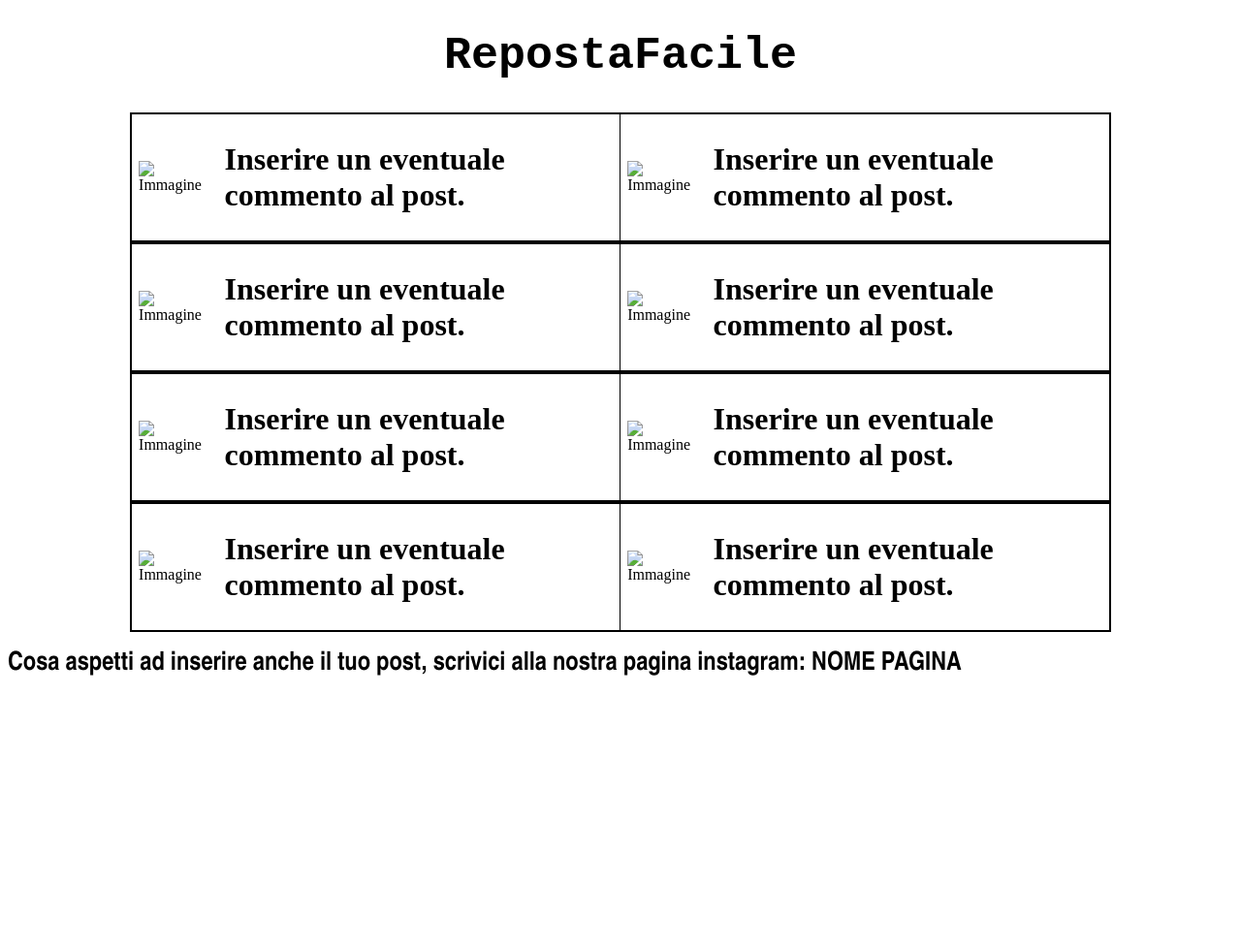
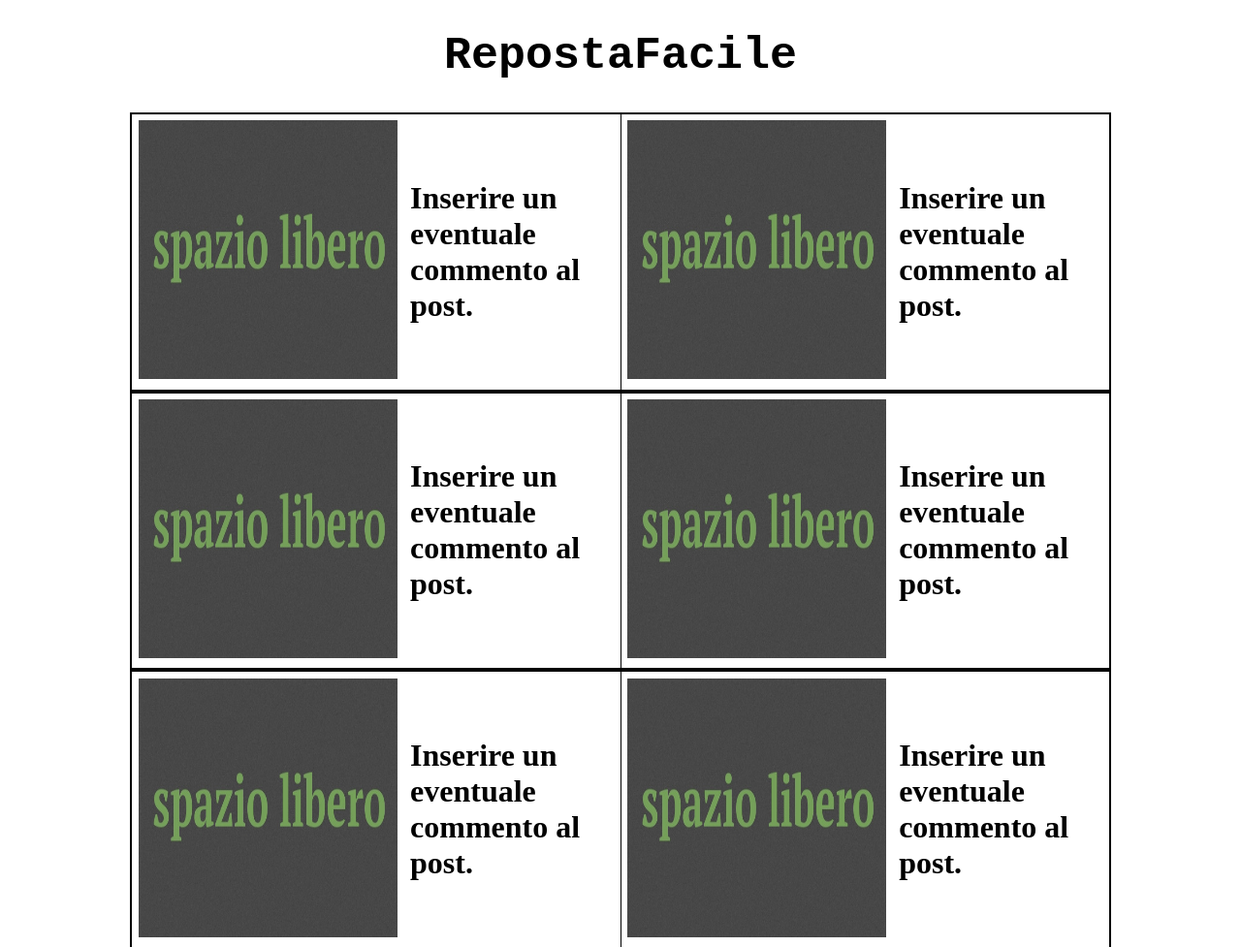
Before and after one commit to AntoNar14/repostafacile, a plain HTML site: page index.html in a window 1280 px wide. Shown: the top 977 px of the page at 97% size. Before the commit the page ends 800 px from the top, so only its background shows below. Drawn offline with Linux system fonts and the light colour scheme; the site is published under a folder, as on GitHub Pages, so addresses that start at the root find nothing.

Commit message:
Correzione errore

```diff
--- a/index.html
+++ b/index.html
@@ -1,7 +1,7 @@
 <!DOCTYPE html>
 <html>
     <head>
-      <link rel="icon" type="image-icon" href="/image/logo_sito.png">
+      <link rel="icon" type="image-icon" href="image/logo_sito.png">
       <title>RepostaFacile</title>
       <link rel="stylesheet" type="text/css" media="screen" href="style.css">
       <h1 class="titolo">RepostaFacile</h1>
@@ -9,27 +9,27 @@
     <body>
       <table>
         <tr>
-          <td><img class="post" src="/image/spazio_libero.jpeg" alt="Immagine"></td>
+          <td><img class="post" src="image/spazio_libero.jpeg" alt="Immagine"></td>
           <td><h1 class="commento">Inserire un eventuale commento al post.</h1></td>
-          <td class="pDestro"><img class="post" src="/image/spazio_libero.jpeg" alt="Immagine"></td>
+          <td class="pDestro"><img class="post" src="image/spazio_libero.jpeg" alt="Immagine"></td>
           <td><h1 class="commento">Inserire un eventuale commento al post.</h1></td>
         </tr>
         <tr>
-          <td><img class="post" src="/image/spazio_libero.jpeg" alt="Immagine"></td>
+          <td><img class="post" src="image/spazio_libero.jpeg" alt="Immagine"></td>
           <td><h1 class="commento">Inserire un eventuale commento al post.</h1></td>
-          <td class="pDestro"><img class="post" src="/image/spazio_libero.jpeg" alt="Immagine"></td>
+          <td class="pDestro"><img class="post" src="image/spazio_libero.jpeg" alt="Immagine"></td>
           <td><h1 class="commento">Inserire un eventuale commento al post.</h1></td>
         </tr>
         <tr>
-          <td><img class="post" src="/image/spazio_libero.jpeg" alt="Immagine"></td>
+          <td><img class="post" src="image/spazio_libero.jpeg" alt="Immagine"></td>
           <td><h1 class="commento">Inserire un eventuale commento al post.</h1></td>
-          <td class="pDestro"><img class="post" src="/image/spazio_libero.jpeg" alt="Immagine"></td>
+          <td class="pDestro"><img class="post" src="image/spazio_libero.jpeg" alt="Immagine"></td>
           <td><h1 class="commento">Inserire un eventuale commento al post.</h1></td>
         </tr>
         <tr>
-          <td><img class="post" src="/image/spazio_libero.jpeg" alt="Immagine"></td>
+          <td><img class="post" src="image/spazio_libero.jpeg" alt="Immagine"></td>
           <td><h1 class="commento">Inserire un eventuale commento al post.</h1></td>
-          <td class="pDestro"><img class="post" src="/image/spazio_libero.jpeg" alt="Immagine"></td>
+          <td class="pDestro"><img class="post" src="image/spazio_libero.jpeg" alt="Immagine"></td>
           <td><h1 class="commento">Inserire un eventuale commento al post.</h1></td>
         </tr>
       </table>
```
